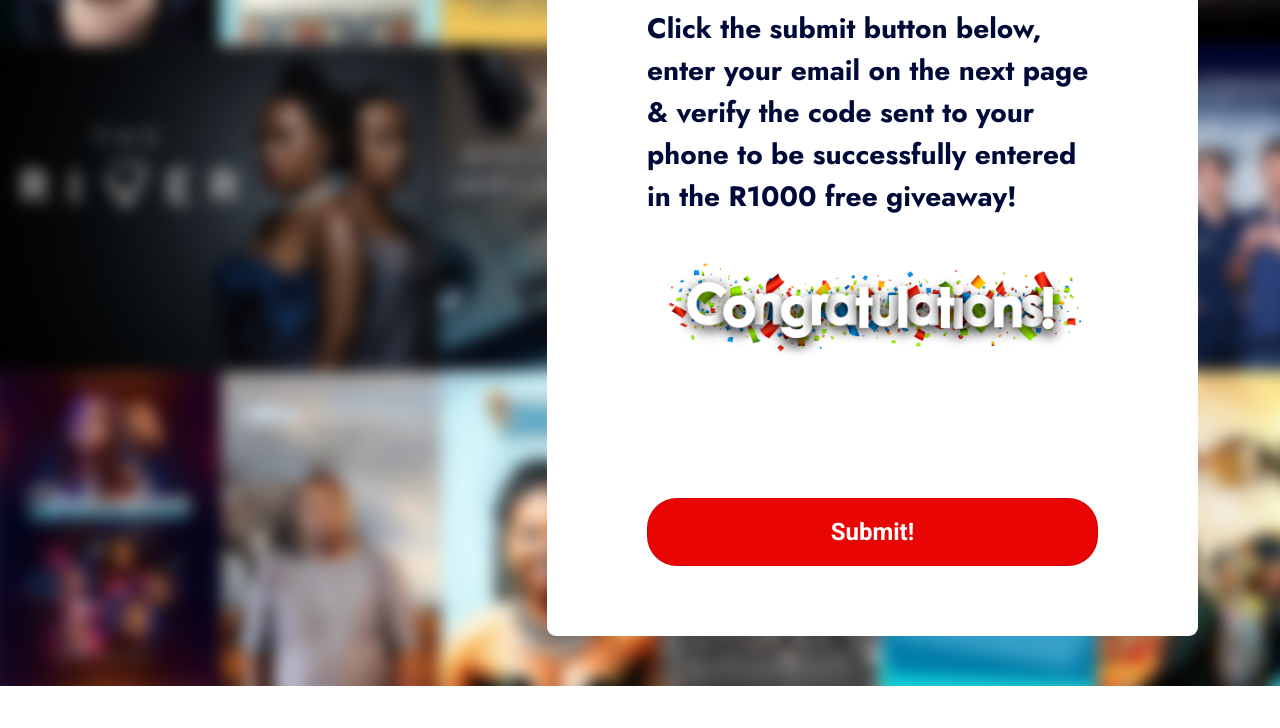
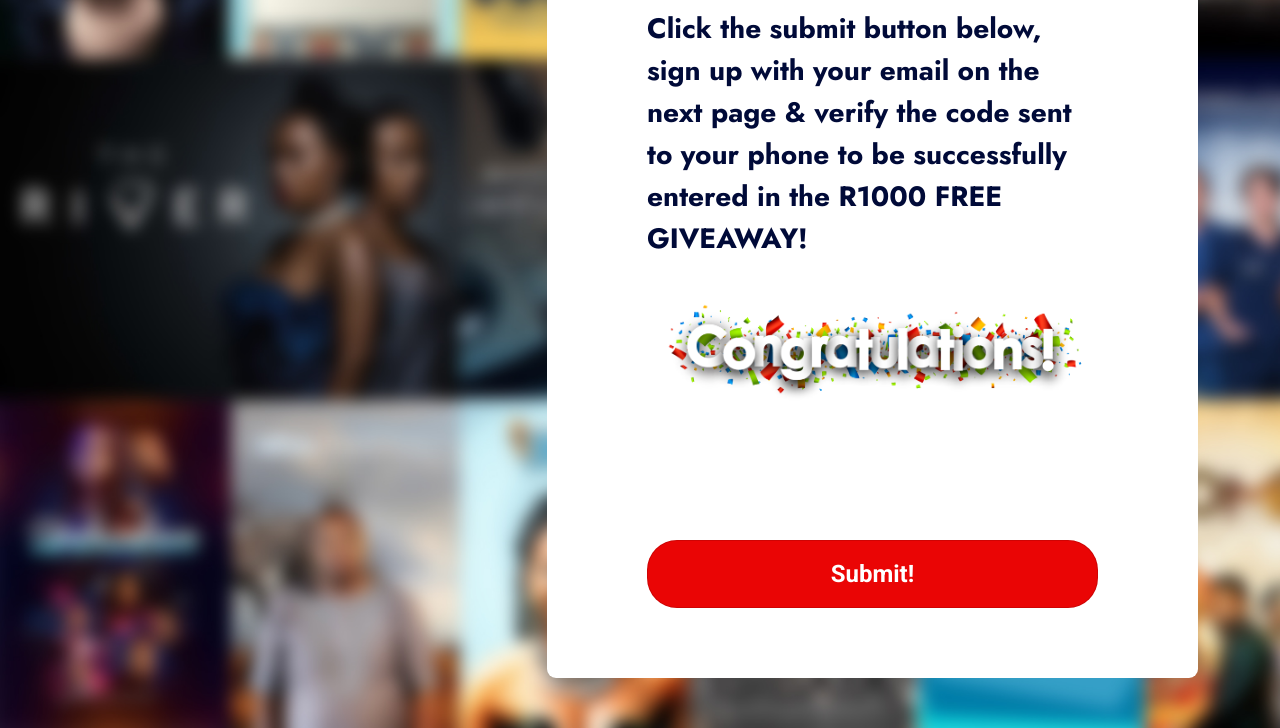
Before and after one commit to AnomWebAgency/etvquiz, a plain HTML site: page congrats.html in a window 1280 px wide. Shown: the part 286-1014 px from the top of the page. Before the commit the page ends 972 px from the top, so only its background shows below. Drawn offline with Linux system fonts and the light colour scheme.

Commit message:
Update congrats.html

```diff
--- a/congrats.html
+++ b/congrats.html
@@ -33,7 +33,7 @@
 
 							<div>
 								<div class="form-heading">
-									Click the submit button below, enter your email on the next page & verify the code sent to your phone to be successfully entered in the R1000 free giveaway!
+									Click the submit button below, sign up with your email on the next page & verify the code sent to your phone to be successfully entered in the R1000 FREE GIVEAWAY!
 								</div>
 								<div class="form-heading"></div>
 								<img src="images/pngwing.com.png" class="img-fluid" alt="">
```
